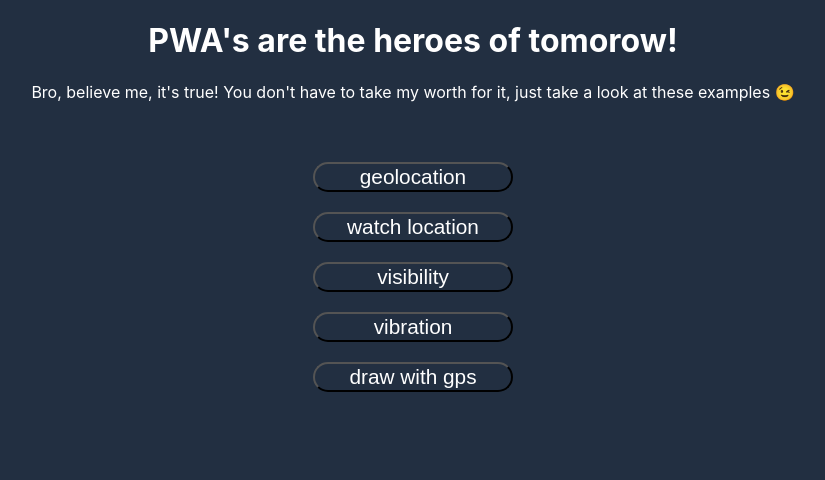
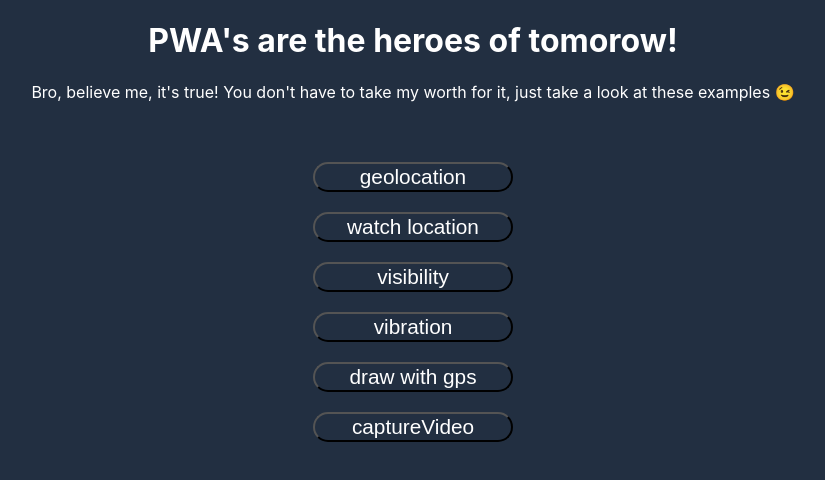
Before and after one commit to TijsM/pwaDemonstrator, a React (Create React App) app: page / in a window 1280 px wide. Shown: the top 480 px of the page, without its empty margins (227-1052 px from the left). Built offline with nearby package versions, Linux system fonts and the light colour scheme.

Commit message:
routing setup

```diff
--- a/src/App.js
+++ b/src/App.js
@@ -7,6 +7,7 @@ import WatchLocation from "./components/WatchLocation/Watchlocation";
 import Visibility from "./components/Visibility/Visibility";
 import Vibration from "./components/Vibration/Vibration";
 import DrawWithGps from "./components/DrawWithGps/DrawWithGps";
+import CaptureVideo from "./components/CaptureVideo/CaptureVideo";
 
 import "./App.scss";
 
@@ -19,6 +20,7 @@ function App() {
         <Route path="/visibility" component={Visibility} />
         <Route path="/vibration" component={Vibration} />
         <Route path="/drawWithGps" component={DrawWithGps} />
+        <Route path="/captureVideo" component={CaptureVideo} />
         <Route path="/" component={Home} />
       </Switch>
     </BrowserRouter>
--- /dev/null
+++ b/src/components/CaptureVideo/CaptureVideo.js
@@ -0,0 +1,10 @@
+import React from 'react'
+
+
+const CaptureVideo = () => {
+
+  return(<div>captureVideo</div>)
+}
+
+
+export default CaptureVideo
--- a/src/components/Home/Home.js
+++ b/src/components/Home/Home.js
@@ -3,11 +3,12 @@ import { Redirect } from "react-router-dom";
 import "./Home.scss";
 
 const Home = () => {
-  const [routeGeolocation, setRouteGeolocation] = useState(null);
+  const [geolocation, setGeolocation] = useState(null);
   const [watchLocation, setWatchLocation] = useState(null);
   const [visibility, setVisibility] = useState(null);
   const [vibration, setVibration] = useState(null);
   const [drawGps, setDrawGps] = useState(null);
+  const [captureVideo, setCaptureVideo] = useState(null);
 
   return (
     <div>
@@ -23,7 +24,7 @@ const Home = () => {
       <div className='buttonContainer'>
         <button
           className="funcButton"
-          onClick={() => setRouteGeolocation(<Redirect to={`/geolocation`} />)}
+          onClick={() => setGeolocation(<Redirect to={`/geolocation`} />)}
         >
           geolocation
         </button>
@@ -51,14 +52,21 @@ const Home = () => {
         >
           draw with gps
         </button>
+        <button
+          className="funcButton"
+          onClick={() => setCaptureVideo(<Redirect to={`/captureVideo`} />)}
+        >
+          captureVideo
+        </button>
       </div>
 
 
-      {routeGeolocation}
+      {geolocation}
       {watchLocation}
       {visibility}
       {vibration}
       {drawGps}
+      {captureVideo}
     </div>
   );
 };
```
